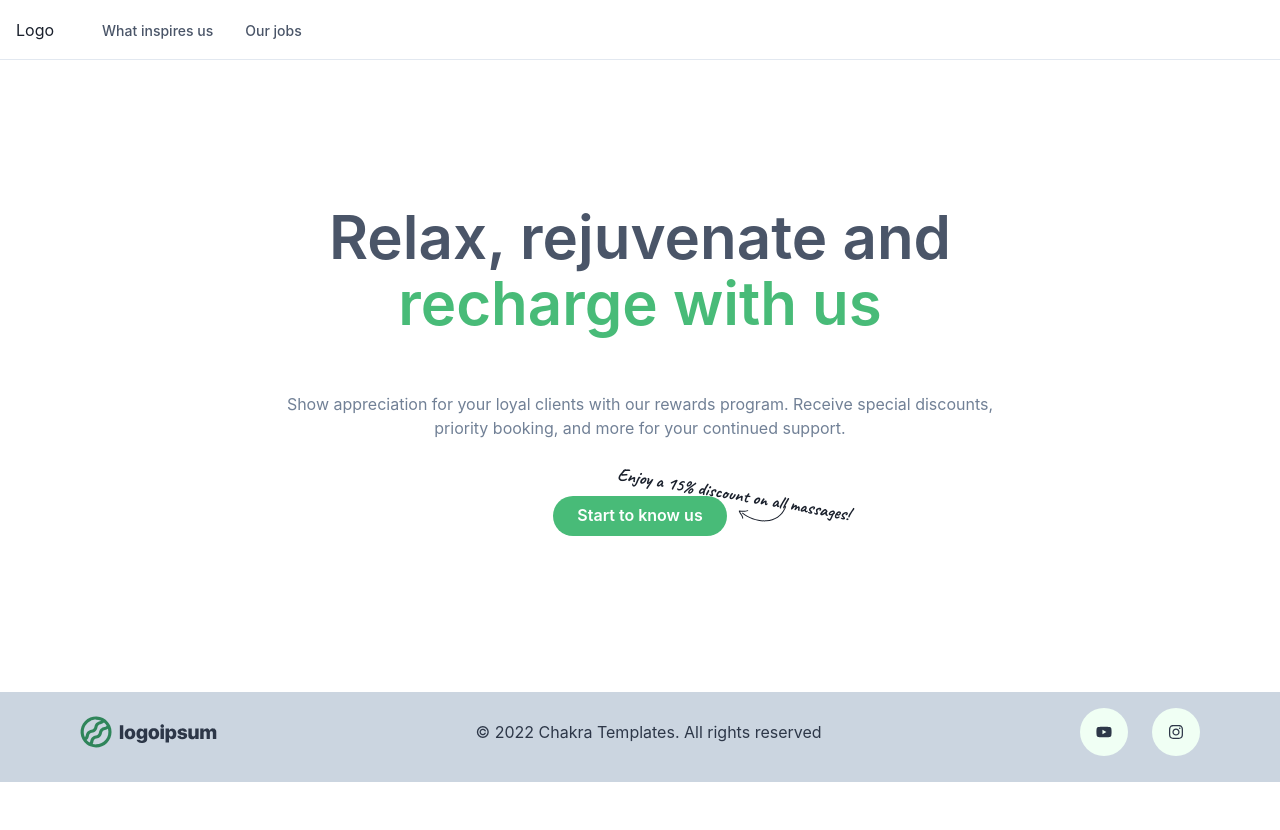
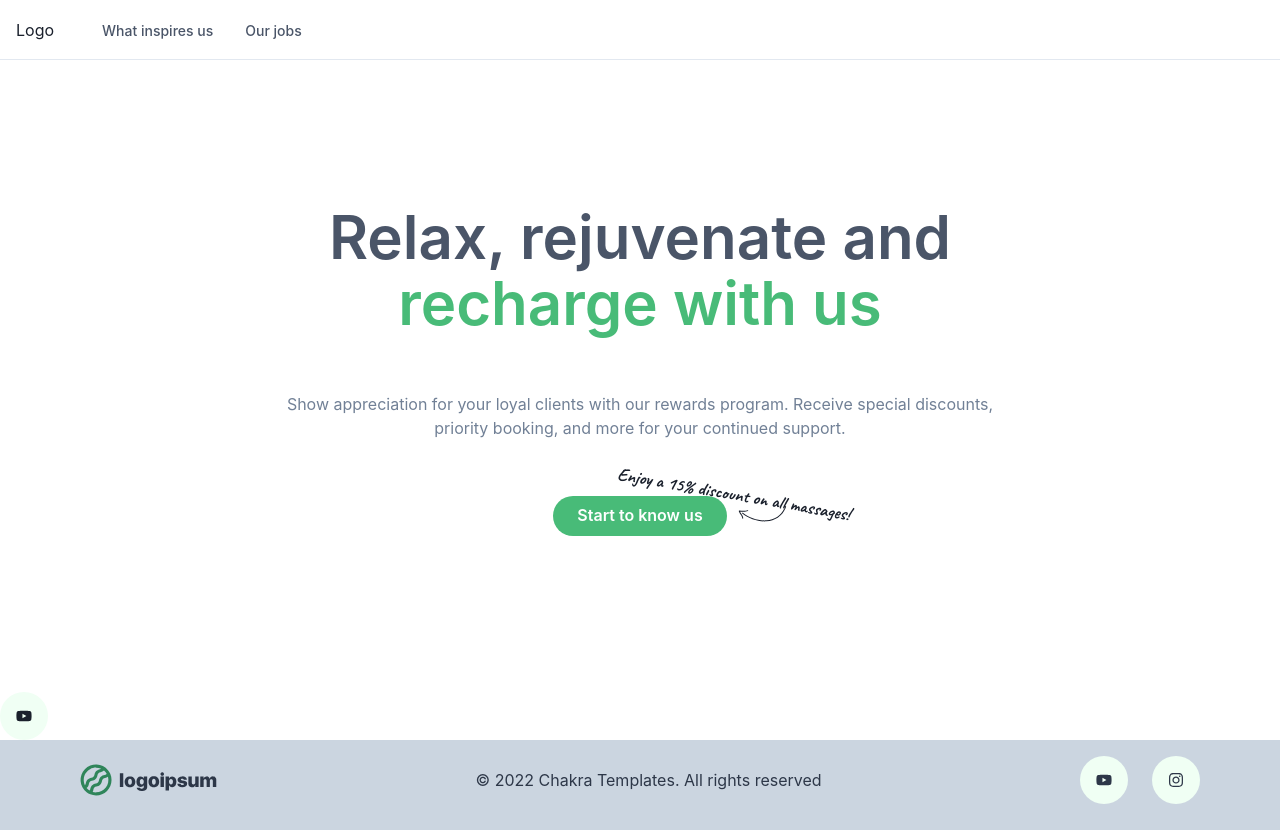
Before and after one commit to Matuzay32/sergio-pagina, a Next.js app: page / in a window 1280 px wide. Before the commit the page ends 800 px from the top, so only its background shows below. Built offline with nearby package versions, Linux system fonts and the light colour scheme.

Commit message:
haciendo whats

```diff
--- /dev/null
+++ b/components/ WhatsApp /WhatsApp.jsx
@@ -0,0 +1,46 @@
+import React from "react";
+import {
+	Box,
+	chakra,
+	Container,
+	Stack,
+	Text,
+	useColorModeValue,
+	VisuallyHidden,
+} from "@chakra-ui/react";
+
+export default function WhatsApp({
+	children,
+	label,
+	href,
+}) {
+	return (
+		<chakra.button
+			bg={useColorModeValue(
+				"linkHeader.50",
+				"linkHeader.500"
+			)}
+			rounded={"full"}
+			w={"3rem"}
+			h={"3rem"}
+			cursor={"pointer"}
+			as={"a"}
+			href={href}
+			display={"inline-flex"}
+			alignItems={"center"}
+			justifyContent={"center"}
+			transition={"background 0.3s ease"}
+			_hover={{
+				color: "white",
+				bg: useColorModeValue(
+					"linkHeader.400",
+					"whiteAlpha.200"
+				),
+				transform: "  scale(1.7);",
+				transition: "all 1s",
+			}}>
+			<VisuallyHidden>{label}</VisuallyHidden>
+			{children}
+		</chakra.button>
+	);
+}
--- a/components/paginaInicial/Contenedor.jsx
+++ b/components/paginaInicial/Contenedor.jsx
@@ -1,12 +1,22 @@
 import React from "react";
 import Footer from "./Footer";
 import Header from "./Header";
+import WhatsApp from "../ WhatsApp /WhatsApp";
+import { FaYoutube } from "react-icons/fa";
 
 export default function Contenedor({ children }) {
 	return (
 		<>
 			<Header></Header>
 			{children}
+
+			<WhatsApp
+				label={"YouTube"}
+				href={
+					"https://youtube.com/@mecual_massage6625?feature=shares"
+				}>
+				<FaYoutube />
+			</WhatsApp>
 			<Footer></Footer>
 		</>
 	);
```
Also changed, not shown: components/paginaInicial/Footer.jsx (+7 -9 lines).
